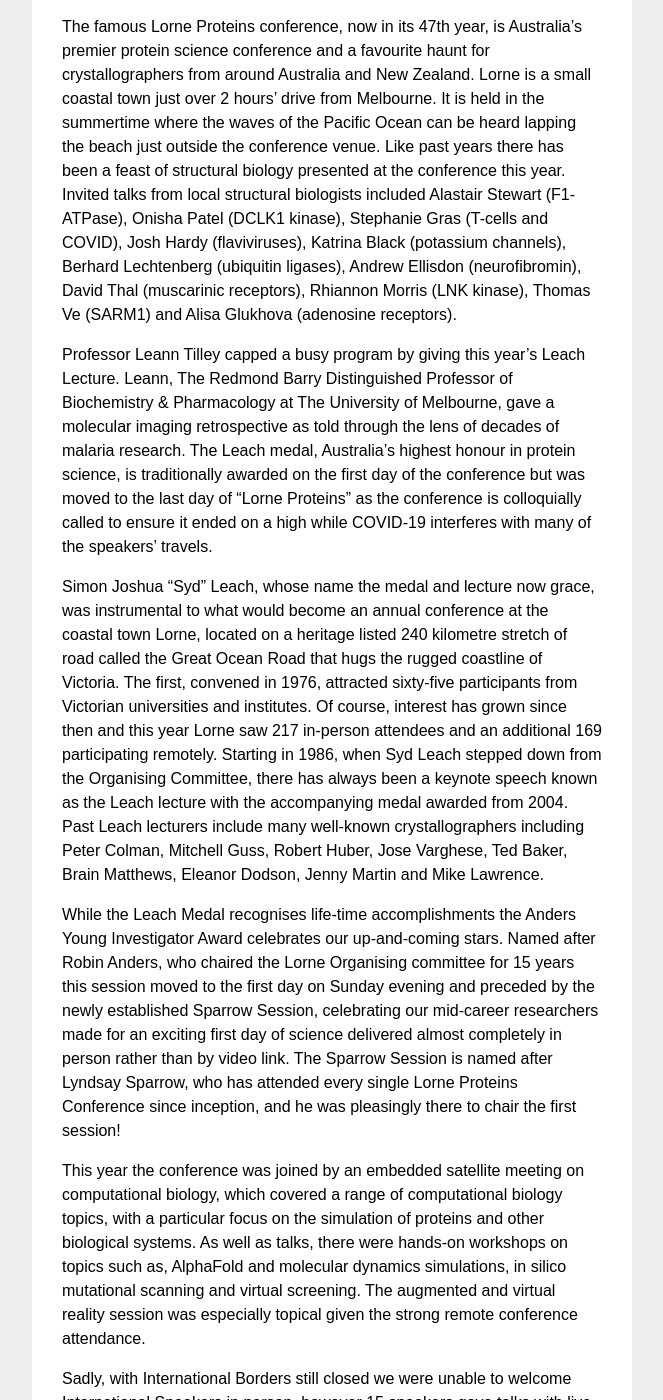
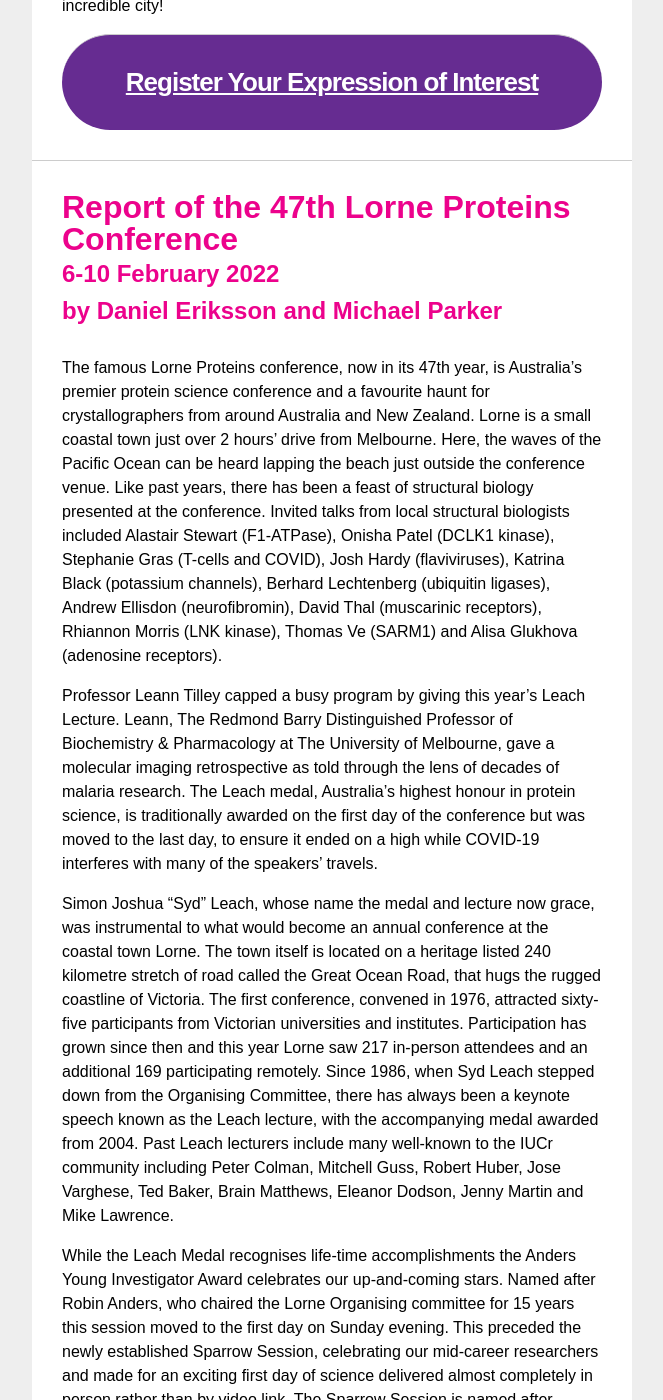
Before and after one commit to ICMS-Australasia/IUCr2023, a Jekyll site: the page news/2.html, which Jekyll copies as it is, in a window 1280 px wide and 1400 px high, scrolled down 5079 px. Shown: the whole window, without its empty margins (308-971 px from the left). Built offline with Jekyll 4.4.1, drawn with Linux system fonts in a browser that asks for light colours; some of the changed text lies outside the part shown.

Commit message:
Update 2.html

```diff
--- a/news/2.html
+++ b/news/2.html
@@ -53,7 +53,7 @@
                     <tr>
                         <td>
                             <h2 class="first">A Crystallographic tour of Australia and New Zealand</h2>
-                            <p>The IUCr 2023 Congress is being hosted by the Society of Crystallographers of Australia and New Zealand, and we’d like to take the opportunity in these regular e-zines to pull a focus on some of the crystallography connections in our part of the world.</p>
+                            <p>The IUCr 2023 Congress is being hosted by the <a href="https://scanz.iucr.org/" target="_blank">Society of Crystallographers of Australia and New Zealand</a>, and we’d like to take the opportunity in these regular e-zines to pull a focus on some of the crystallography connections in our part of the world.</p>
                             <p class="text-center"><b>Adelaide – A city to Bragg about</b></p>
                             <table width="100%" border="0" cellspacing="0" cellpadding="0" class="no-bdr">
                                 <tr>
@@ -75,6 +75,7 @@
                             <p>For those of you wanting a sporting fix, the Adelaide Oval hosts cricket and Australian rules football matches throughout the year. Wine regions around Adelaide, include the Barossa Valley, is steeped in history and German heritage, swathed in rolling landscapes of vines, orchards, pasture and bushland and full of great characters. To the West of Adelaide lies the coast and the St. Vincent Gulf, with miles of beaches, including one where a young W.L. Bragg discovered a new cuttlefish, which was named Sepia Braggii after him.</p>
                             <p>You can read much more about W.L Bragg and his father in the book <a href="https://oxford.universitypressscholarship.com/view/10.1093/acprof:oso/9780199235209.001.0001/acprof-9780199235209" target="_blank">‘William and Lawrence Bragg, Father and Son - The Most Extraordinary Collaboration in Science’</a> written by Australian author, John Jenkin.  </p>
                             <img src="./img/wis.jpg" width="540">
+                            <p>Today, on International Women’s Day we have a reason to pause and reflect on progress, but also future challenges to gender equality.   Crystallography is a very unusual science in the landscape of gender equality, with strongly diverse beginnings, which are widely lauded. There have been many celebrated female role models, including two Nobel prize winners. Lonsdale, Hodgkin, Franklin, Megaw and Yonath are but a few of the distinguished women crystallographers in the field. We were very proud to honour one of our own expatriate woman crystallographers in 2021 with Eleanor Dodson being elected as a Fellow of the Australian Academy of Science. Looking to the future we are working to make IUCr 2023 as inclusive as possible.</p>
                         </td>
                     </tr>
                 </table>
@@ -146,16 +147,17 @@
                 <table width="600" border="0" cellspacing="0" cellpadding="30">
                     <tr>
                         <td>
-                            <h2 class="first">Lorne 47 Report<br>
-                                <span class="sub">by Daniel Eriksson and Michael Parker</span></h2>
-                            <p>The famous Lorne Proteins conference, now in its 47th year, is Australia’s premier protein science conference and a favourite haunt for crystallographers from around Australia and New Zealand. Lorne is a small coastal town just over 2 hours’ drive from Melbourne. It is held in the summertime where the waves of the Pacific Ocean can be heard lapping the beach just outside the conference venue. Like past years there has been a feast of structural biology presented at the conference this year. Invited talks from local structural biologists included Alastair Stewart (F1-ATPase), Onisha Patel (DCLK1 kinase), Stephanie Gras (T-cells and COVID), Josh Hardy (flaviviruses), Katrina Black (potassium channels), Berhard Lechtenberg (ubiquitin ligases), Andrew Ellisdon (neurofibromin), David Thal (muscarinic receptors), Rhiannon Morris (LNK kinase), Thomas Ve (SARM1) and Alisa Glukhova (adenosine receptors).</p>
-                            <p>Professor Leann Tilley capped a busy program by giving this year’s Leach Lecture. Leann, The Redmond Barry Distinguished Professor of Biochemistry & Pharmacology at The University of Melbourne, gave a molecular imaging retrospective as told through the lens of decades of malaria research. The Leach medal, Australia’s highest honour in protein science, is traditionally awarded on the first day of the conference but was moved to the last day of “Lorne Proteins” as the conference is colloquially called to ensure it ended on a high while COVID-19 interferes with many of the speakers’ travels.</p>
-                            <p>Simon Joshua “Syd” Leach, whose name the medal and lecture now grace, was instrumental to what would become an annual conference at the coastal town Lorne, located on a heritage listed 240 kilometre stretch of road called the Great Ocean Road that hugs the rugged coastline of Victoria. The first, convened in 1976, attracted sixty-five participants from Victorian universities and institutes. Of course, interest has grown since then and this year Lorne saw 217 in-person attendees and an additional 169 participating remotely. Starting in 1986, when Syd Leach stepped down from the Organising Committee, there has always been a keynote speech known as the Leach lecture with the accompanying medal awarded from 2004. Past Leach lecturers include many well-known crystallographers including Peter Colman, Mitchell Guss, Robert Huber, Jose Varghese, Ted Baker, Brain Matthews, Eleanor Dodson, Jenny Martin and Mike Lawrence.</p>
-                            <p>While the Leach Medal recognises life-time accomplishments the Anders Young Investigator Award celebrates our up-and-coming stars.  Named after Robin Anders, who chaired the Lorne Organising committee for 15 years this session moved to the first day on Sunday evening and preceded by the newly established Sparrow Session, celebrating our mid-career researchers made for an exciting first day of science delivered almost completely in person rather than by video link.  The Sparrow Session is named after Lyndsay Sparrow, who has attended every single Lorne Proteins Conference since inception, and he was pleasingly there to chair the first session!</p>
-                            <p>This year the conference was joined by an embedded satellite meeting on computational biology, which covered a range of computational biology topics, with a particular focus on the simulation of proteins and other biological systems. As well as talks, there were hands-on workshops on topics such as, AlphaFold and molecular dynamics simulations, in silico mutational scanning and virtual screening. The augmented and virtual reality session was especially topical given the strong remote conference attendance. </p>
-                            <p>Sadly, with International Borders still closed we were unable to welcome International Speakers in person, however 15 speakers gave talks with live Q & A through video link during the conference.  Highlights included Elizabeth Villa’s (University of California San Diego, USA) talk on cryo-electron tomography and Jeanne Stachowiak’s (University of Texas, USA) creative approach to uncovering how proteins sense membrane curvature.  Amy Yewdall (Radboud University, The Netherlands) took us into condensates in the nucleus, which Adrian Elcock (University of Iowa, USA) took us on his journey towards developing the capabilities of simulating an entire cell.  Hao Wu (Boston Children’s Hospital, USA) wowed with new inflammasome structures and Mimi Ho (Columbia University, USA) cautioned us not to throw out precious lysate from parasites because you might just find a protein structure by doing a little fractionation and putting it on it cryo-EM grid!   </p>
-                            <p>On that note, a series of European seminars were appropriately scheduled. A sufficiently late evening on this longitude is, after all, a reasonable time of day for our European colleagues. Featured in this session was Professor Robert Tampè from Goethe University Frankfurt, Germany, who gave the EMBO Keynote Lecture. </p>
-                            <p>All in all, another wonderful entry in a long tradition of Lorne conferencing and certainly worthy of Syd’s legacy! </p>
+                            <h2 class="first">Report of the 47th Lorne Proteins Conference
+                                <br>
+                                <span class="sub">6-10 February 2022<br>by Daniel Eriksson and Michael Parker</span></h2>
+                                <p>The famous Lorne Proteins conference, now in its 47th year, is Australia’s premier protein science conference and a favourite haunt for crystallographers from around Australia and New Zealand. Lorne is a small coastal town just over 2 hours’ drive from Melbourne. Here, the waves of the Pacific Ocean can be heard lapping the beach just outside the conference venue. Like past years, there has been a feast of structural biology presented at the conference. Invited talks from local structural biologists included Alastair Stewart (F1-ATPase), Onisha Patel (DCLK1 kinase), Stephanie Gras (T-cells and COVID), Josh Hardy (flaviviruses), Katrina Black (potassium channels), Berhard Lechtenberg (ubiquitin ligases), Andrew Ellisdon (neurofibromin), David Thal (muscarinic receptors), Rhiannon Morris (LNK kinase), Thomas Ve (SARM1) and Alisa Glukhova (adenosine receptors).</p>
+                                <p>Professor Leann Tilley capped a busy program by giving this year’s Leach Lecture. Leann, The Redmond Barry Distinguished Professor of Biochemistry & Pharmacology at The University of Melbourne, gave a molecular imaging retrospective as told through the lens of decades of malaria research. The Leach medal, Australia’s highest honour in protein science, is traditionally awarded on the first day of the conference but was moved to the last day, to ensure it ended on a high while COVID-19 interferes with many of the speakers’ travels.</p>
+                                <p>Simon Joshua “Syd” Leach, whose name the medal and lecture now grace, was instrumental to what would become an annual conference at the coastal town Lorne.  The town itself is located on a heritage listed 240 kilometre stretch of road called the Great Ocean Road, that hugs the rugged coastline of Victoria. The first conference, convened in 1976, attracted sixty-five participants from Victorian universities and institutes. Participation has grown since then and this year Lorne saw 217 in-person attendees and an additional 169 participating remotely. Since 1986, when Syd Leach stepped down from the Organising Committee, there has always been a keynote speech known as the Leach lecture, with the accompanying medal awarded from 2004. Past Leach lecturers include many well-known to the IUCr community including Peter Colman, Mitchell Guss, Robert Huber, Jose Varghese, Ted Baker, Brain Matthews, Eleanor Dodson, Jenny Martin and Mike Lawrence.</p>
+                                <p>While the Leach Medal recognises life-time accomplishments the Anders Young Investigator Award celebrates our up-and-coming stars.  Named after Robin Anders, who chaired the Lorne Organising committee for 15 years this session moved to the first day on Sunday evening.  This preceded the newly established Sparrow Session, celebrating our mid-career researchers and made for an exciting first day of science delivered almost completely in person rather than by video link.  The Sparrow Session is named after Lyndsay Sparrow, who has attended every single Lorne Proteins Conference since inception, and he was pleasingly there to chair the first session!</p>
+                                <p>This year the conference was joined by an embedded satellite meeting on computational biology, which covered a range of computational biology topics, a particular focus on the simulation of proteins and other biological systems. As well as talks, there were hands-on workshops on topics such as AlphaFold and molecular dynamics simulations, in silico mutational scanning as well as virtual screening. The augmented and virtual reality session was especially topical given the strong remote conference attendance.</p>
+                                <p>Sadly, with international borders still closed at that time (they opened fully to visitors from the 21 February 2022) we were unable to welcome our international speakers in person.  However, 15 speakers gave talks with live Q & A through video link during the conference.  Highlights included Elizabeth Villa’s (University of California San Diego, USA) talk on cryo-electron tomography and Jeanne Stachowiak’s (University of Texas, USA) creative approach to uncovering how proteins sense membrane curvature.  Amy Yewdall (Radboud University, The Netherlands) took us into condensates in the nucleus, which Adrian Elcock (University of Iowa, USA) took us on his journey towards developing the capabilities of simulating an entire cell.  Hao Wu (Boston Children’s Hospital, USA) wowed with new inflammasome structures and Mimi Ho (Columbia University, USA) cautioned us not to throw out precious lysate from parasites because you might just find a protein structure by doing a little fractionation and putting it on it cryo-EM grid!</p>
+                                <p>On that note, a series of European seminars were appropriately scheduled. A sufficiently late evening on this longitude is, after all, a reasonable time of day for our European colleagues. Featured in this session was Professor Robert Tampè from Goethe University Frankfurt, Germany, who gave the EMBO Keynote Lecture. </p>
+                                <p>All in all, another wonderful entry in a long tradition of Lorne conferencing and certainly worthy of Syd’s legacy!</p>
                             <img src="./img/2-5.jpg" width="540" class="fw">
                         </td>
                     </tr>
```
Also changed, not shown: other parts of news/2.html (+1 -1 lines).
